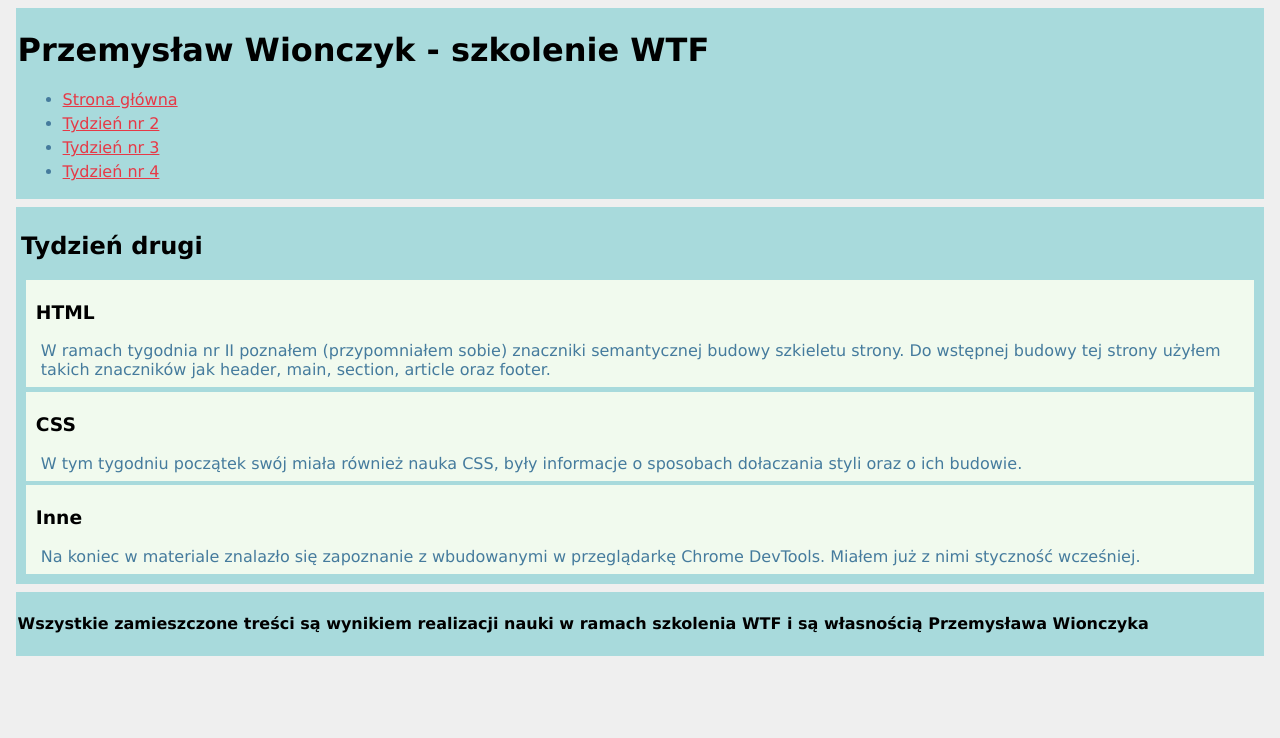
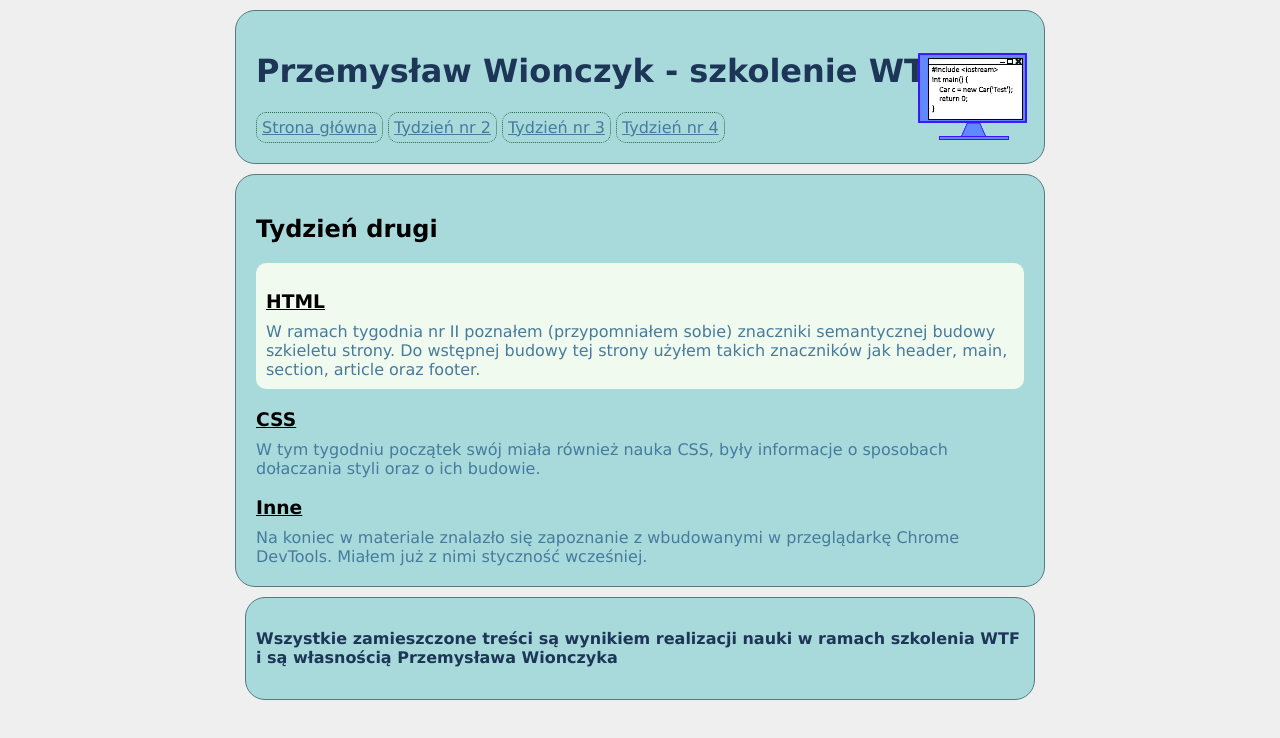
Before and after one commit to pwionczyk/WTF_homepage, a plain HTML site: page week2.html in a window 1280 px wide. Drawn offline with Linux system fonts and the light colour scheme.

Commit message:
the rest of BEM update

```diff
--- a/style.css
+++ b/style.css
@@ -2,26 +2,7 @@ body {
   background-color: #efefef;
   font-family: Verdana;
 }
-header,
-footer {
-  margin: 0.5em;
-  padding: 0.1em;
-  background-color: #a8dadc;
-}
-main {
-  margin: 0.5em;
-  padding: 0;
-}
-section {
-  background-color: #a8dadc;
-  padding: 5px 5px;
-  margin: 0;
-}
-article {
-  background-color: #f1faee;
-  margin: 0.3em;
-  padding: 3px 10px;
-}
+
 .site-header {
   width: 60vw;
   margin: 10px auto;
@@ -47,6 +28,10 @@ article {
   border-radius: 10px;
   color: #457b9d;
 }
+.site-header__link:hover {
+  text-decoration-color: lime;
+}
+
 
 .section {
   width: 60vw;
@@ -57,6 +42,30 @@ article {
   border-radius: 20px;
   padding: 20px;
 }
+.article {
+  background-color: #f1faee;
+  margin-bottom: 20px;
+  padding: 10px;
+  border-radius: 10px;
+}
+.article__header {
+  margin-bottom: 10px;
+  padding: 0;
+  text-decoration: underline;
+}
+.article__content {
+  margin: 0;
+  color: #457b9d;
+}
+.article__unordered-list {
+  margin: 0;
+}
+.article__unordered-list-element {
+  padding-top: 2px;
+  color: #457b9d;
+  list-style: square;
+}
+
 
 .site-footer {
   width: 60vw;
@@ -65,20 +74,9 @@ article {
   background-color: #a8dadc;
   border: 1px solid #567b7c;
   border-radius: 20px;
-  padding: 20px;
+  padding: 10px;
 }
-
-p,
-li {
-  margin: 5px;
-  color: #457b9d;
+.site-footer__header {
+  font: italic bolder 1.2em;
+  color: #1d3557;
 }
-nav a {
-  color: #e63946;
-}
-nav a:active {
-  text-decoration: none;
-}
-nav a:hover {
-  text-decoration-color: lime;
-}
--- a/week2.html
+++ b/week2.html
@@ -1,54 +1,60 @@
 <!DOCTYPE html>
 <html lang="pl">
-
   <head>
-  <meta charset="UTF-8">
-  <meta name="viewport" content="width=device-width, initial-scale=1.0">
+    <meta charset="UTF-8" />
+    <meta name="viewport" content="width=device-width, initial-scale=1.0" />
     <title>Przemysław Wionczyk - szkolenie WTF</title>
-  <link href="style.css" rel="stylesheet" type="text/css">
+    <link href="style.css" rel="stylesheet" type="text/css" />
   </head>
 
   <body>
-  <header>
-    <h1 class="header">Przemysław Wionczyk - szkolenie WTF</h1>
+    <header class="site-header">
+      <img class="site-header__icon" src="ikona.png" alt="ikona z komputerem" />
+      <h1 class="site-header__header">Przemysław Wionczyk - szkolenie WTF</h1>
       <nav>
-      <ul>
-        <li><a href="index.html">Strona główna</a></li>
-        <li><a href="week2.html">Tydzień nr 2</a></li>
-        <li><a href="week3.html">Tydzień nr 3</a></li>
-        <li><a href="week4.html">Tydzień nr 4</a></li>
-      </ul>
+        <a class="site-header__link" href="index.html">Strona główna</a>
+        <a class="site-header__link" href="week2.html">Tydzień nr 2</a>
+        <a class="site-header__link" href="week3.html">Tydzień nr 3</a>
+        <a class="site-header__link" href="week4.html">Tydzień nr 4</a>
       </nav>
     </header>
 
-  <main>
-    <section>
-      <h2 class="header">Tydzień drugi</h2>
-      <article>
-        <h3 class="header">HTML</h3>
-        <p>W ramach tygodnia nr II poznałem (przypomniałem sobie) znaczniki semantycznej budowy szkieletu strony.
-          Do wstępnej budowy tej strony użyłem takich znaczników jak header, main, section, article oraz footer. </p>
+    <main class="main">
+      <section class="section">
+        <h2 class="section__header">Tydzień drugi</h2>
+        <article class="article">
+          <h3 class="article__header">HTML</h3>
+          <p class="article__content">
+            W ramach tygodnia nr II poznałem (przypomniałem sobie) znaczniki
+            semantycznej budowy szkieletu strony. Do wstępnej budowy tej strony
+            użyłem takich znaczników jak header, main, section, article oraz
+            footer.
+          </p>
         </article>
         <article>
-        <h3 class="header">CSS</h3>
-        <p>W tym tygodniu początek swój miała również nauka CSS, były informacje o sposobach dołaczania styli oraz o ich
-          budowie.</p>
+          <h3 class="article__header">CSS</h3>
+          <p class="article__content">
+            W tym tygodniu początek swój miała również nauka CSS, były
+            informacje o sposobach dołaczania styli oraz o ich budowie.
+          </p>
         </article>
         <article>
-        <h3 class="header">Inne</h3>
-        <p>Na koniec w materiale znalazło się zapoznanie z wbudowanymi w przeglądarkę Chrome DevTools. Miałem już z nimi
-          styczność wcześniej.</p>
+          <h3 class="article__header">Inne</h3>
+          <p class="article__content">
+            Na koniec w materiale znalazło się zapoznanie z wbudowanymi w
+            przeglądarkę Chrome DevTools. Miałem już z nimi styczność wcześniej.
+          </p>
         </article>
       </section>
     </main>
 
-  <footer>
-    <h4>Wszystkie zamieszczone treści są wynikiem realizacji nauki w ramach szkolenia WTF i są własnością Przemysława
-      Wionczyka</h4>
+    <footer class="site-footer">
+      <h4 class="site-footer__header">
+        Wszystkie zamieszczone treści są wynikiem realizacji nauki w ramach
+        szkolenia WTF i są własnością Przemysława Wionczyka
+      </h4>
     </footer>
 
     <script src="scripts.js"></script>
-
   </body>
-
 </html>
```
Also changed, not shown: index.html (+12 -12 lines), week3.html (+65 -52 lines), week4.html (added, +80 -0 lines), icons/css.png (added), icons/html.png (added), icons/js.png (added), ikona.bmp (deleted). Lines whose indentation alone changed are shown as unchanged.
